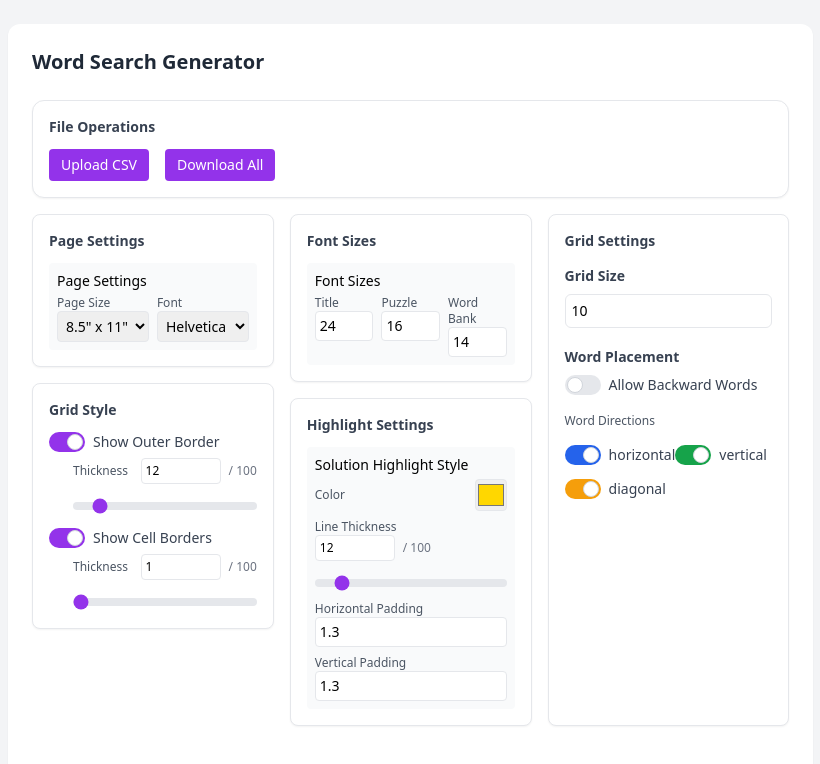
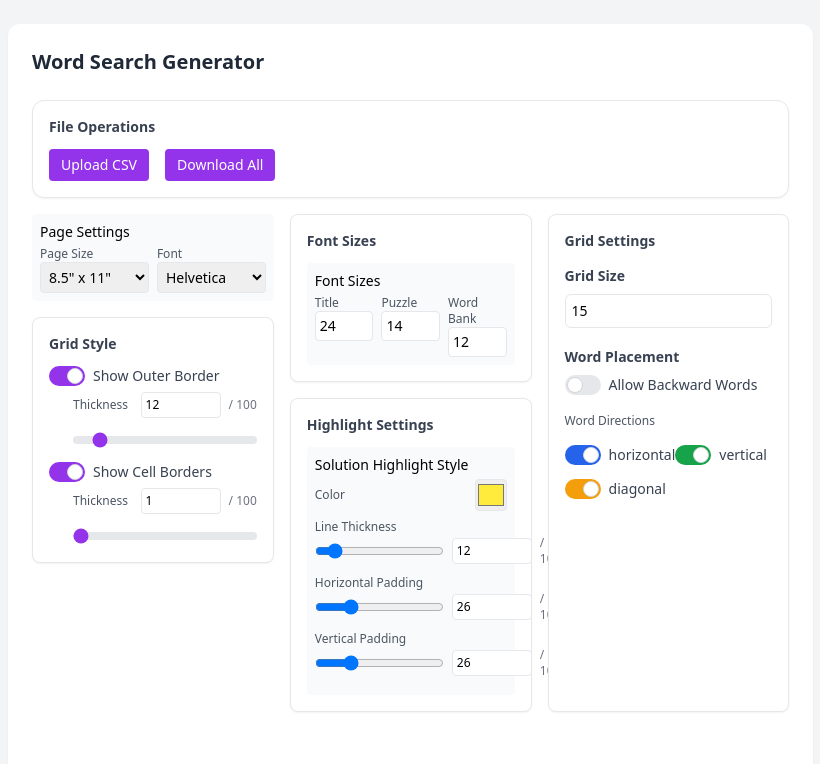
Before and after one commit to toms-b-b/wordsearcher_test, a React (Vite) app: page / in a window 1280 px wide. Shown: the top 764 px of the page, without its empty margins (16-836 px from the left). Built offline with nearby package versions, Linux system fonts and the light colour scheme.

Commit message:
tried to fix page sizing but there are still problems with reloading

```diff
--- a/src/components/ConfigPanel.tsx
+++ b/src/components/ConfigPanel.tsx
@@ -5,7 +5,7 @@ import { PageSettings } from './config/PageSettings';
 import { FontSizes } from './config/FontSizes';
 import { GridSettings } from './config/GridSettings';
 import { HighlightSettings } from './config/HighlightSettings';
-import { PAGE_SIZES, FONT_OPTIONS } from '../utils/constants';
+import { PAGE_SIZES, FONT_OPTIONS, DEFAULT_FONT } from '../utils/default_constants';
 import { Toggle } from './config/Toggle';
 import { Tooltip } from './common/Tooltip';
 
@@ -16,6 +16,7 @@ interface ConfigPanelProps {
   handleFileUpload: (event: React.ChangeEvent<HTMLInputElement>) => void;
   handleDownload: () => void;
   puzzles: PuzzleConfig[];
+  handlePageSizeChange: (e: React.ChangeEvent<HTMLSelectElement>) => void;
 }
 
 export function ConfigPanel({
@@ -25,6 +26,7 @@ export function ConfigPanel({
   handleFileUpload,
   handleDownload,
   puzzles,
+  handlePageSizeChange,
 }: ConfigPanelProps) {
   const handleConfigChange = (key: keyof PuzzleConfig, value: any) => {
     setConfig({ [key]: value });
@@ -39,21 +41,12 @@ export function ConfigPanel({
     });
   };
 
-  const convertToRealValue = (displayValue: number): number => {
-    return (displayValue / 1000) + 0.01;
-  };
-
-  const convertToDisplayValue = (realValue: number): number => {
-    return (realValue - 0.01) * 1000;
-  };
-
   const handleHighlightStyleChange = (key: keyof HighlightStyle, value: string | number) => {
     setConfig({
-      ...config,
       highlightStyle: {
         ...config.highlightStyle,
-        [key]: value
-      }
+        [key]: value,
+      },
     });
   };
 
@@ -93,13 +86,12 @@ export function ConfigPanel({
 
       {/* Left Column: Page Settings and Grid Style */}
       <div className="space-y-4">
-        <div className="bg-white rounded-lg p-4 border border-gray-200 shadow-sm hover:shadow-md transition-all">
-          <h3 className="text-sm font-semibold text-gray-700 mb-3">Page Settings</h3>
+        <div>
           <PageSettings
             pageSize={config.pageSize}
             font={config.font}
-            onPageSizeChange={(e) => handleConfigChange('pageSize', PAGE_SIZES.find(size => size.label === e.target.value))}
-            onFontChange={(e) => handleConfigChange('font', FONT_OPTIONS.find(font => font.label === e.target.value))}
+            onPageSizeChange={handlePageSizeChange}
+            onFontChange={(e) => handleConfigChange('font', FONT_OPTIONS.find(f => f.value === e.target.value) || DEFAULT_FONT)}
           />
         </div>
 
--- a/src/components/PuzzleGenerator.tsx
+++ b/src/components/PuzzleGenerator.tsx
@@ -1,40 +1,104 @@
-import React, { useState, useCallback, useMemo, useEffect } from 'react';
+import { useState, useCallback, useMemo, useEffect } from 'react';
 import { PuzzleConfig, CSVPuzzle } from '../types';
-import { BASE_DIRECTIONS } from '../types/direction';
 import { ConfigPanel } from './ConfigPanel';
 import { PuzzlePreview } from './PuzzlePreview';
 import { PuzzleSelector } from './PuzzleSelector';
 import { Toggle } from './config/Toggle';
 import { useFileUpload } from '../hooks/useFileUpload';
 import { useZipDownload } from '../hooks/useZipDownload';
-import { PAGE_SIZES, FONT_OPTIONS, DEFAULT_GRID_STYLE, DEFAULT_HIGHLIGHT_STYLE, MIN_GRID_SIZE } from '../utils/constants';
+import {
+  DEFAULT_PAGE_SIZE,
+  DEFAULT_FONT,
+  DEFAULT_GRID_SIZE,
+  DEFAULT_GRID_STYLE,
+  DEFAULT_HIGHLIGHT_STYLE,
+  BASE_DIRECTIONS,
+  PAGE_SIZE_DEFAULTS,
+  PAGE_SIZES
+} from '../utils/default_constants';
 import { findLongestWordLength } from '../utils/wordUtils';
 import { parseCSV } from '../utils/csvParser';
-import { Tooltip } from './common/Tooltip'; // Import the Tooltip component
+import { Tooltip } from './common/Tooltip';
 
-const initialConfig: PuzzleConfig = {
+const getInitialConfig = (pageSize = DEFAULT_PAGE_SIZE): PuzzleConfig => {
+  // Type assertion to ensure we can safely index PAGE_SIZE_DEFAULTS
+  const pageSizeDefaults = PAGE_SIZE_DEFAULTS[pageSize.label as keyof typeof PAGE_SIZE_DEFAULTS];
+
+  return {
     id: `empty-${Date.now()}`,
     title: 'Sample Puzzle',
     words: ['HELLO', 'WORLD', 'PUZZLE', 'GAME'],
-  fontSize: 16,
-  wordBankFontSize: 14,
-  titleFontSize: 24,
-  pageSize: PAGE_SIZES[0],
+    fontSize: pageSizeDefaults.puzzleFontSize,
+    wordBankFontSize: pageSizeDefaults.wordBankFontSize,
+    titleFontSize: pageSizeDefaults.titleFontSize,
+    pageSize,
     directions: [...BASE_DIRECTIONS],
     allowBackwards: false,
-  gridSize: MIN_GRID_SIZE,
-  font: FONT_OPTIONS[0],
+    gridSize: DEFAULT_GRID_SIZE,
+    font: DEFAULT_FONT,
     gridStyle: DEFAULT_GRID_STYLE,
     highlightStyle: DEFAULT_HIGHLIGHT_STYLE
+  };
 };
 
 export function PuzzleGenerator() {
   const [puzzles, setPuzzles] = useState<PuzzleConfig[]>([]);
   const [selectedPuzzle, setSelectedPuzzle] = useState<PuzzleConfig | null>(null);
   const [refreshKey, setRefreshKey] = useState(0);
-  const [config, setConfig] = useState<PuzzleConfig>(initialConfig);
+  const [config, setConfig] = useState<PuzzleConfig>(getInitialConfig());
   const [showSolution, setShowSolution] = useState(false);
   const [uploadError, setUploadError] = useState<string>('');
+
+  // Store settings for each page size
+  const [pageSettings, setPageSettings] = useState<Record<string, Partial<PuzzleConfig>>>({});
+
+  // Handle page size change with settings memory
+  const handlePageSizeChange = useCallback((e: React.ChangeEvent<HTMLSelectElement>) => {
+    const newPageSize = PAGE_SIZES.find(size => size.label === e.target.value) || DEFAULT_PAGE_SIZE;
+
+    // Create a new config object to trigger a proper re-render
+    const newConfig = pageSettings[newPageSize.label]
+      ? {
+          ...getInitialConfig(newPageSize),
+          ...pageSettings[newPageSize.label],
+          pageSize: newPageSize,
+          id: config.id,
+          title: config.title,
+          words: config.words,
+          // Force new object creation for nested objects to ensure change detection
+          gridStyle: { ...DEFAULT_GRID_STYLE, ...pageSettings[newPageSize.label]?.gridStyle },
+          highlightStyle: { ...DEFAULT_HIGHLIGHT_STYLE, ...pageSettings[newPageSize.label]?.highlightStyle }
+        }
+      : getInitialConfig(newPageSize);
+
+    // Update config and force refresh immediately
+    setConfig(newConfig);
+
+    // Use a timeout to ensure the config update has been processed
+    setTimeout(() => {
+      setRefreshKey(prev => prev + 1);
+    }, 0);
+  }, [pageSettings, config.id, config.title, config.words]);
+
+  // Store settings whenever they change
+  useEffect(() => {
+    if (config.pageSize) {
+      setPageSettings(prev => ({
+        ...prev,
+        [config.pageSize.label]: {
+          fontSize: config.fontSize,
+          wordBankFontSize: config.wordBankFontSize,
+          titleFontSize: config.titleFontSize,
+          gridSize: config.gridSize,
+          font: config.font,
+          gridStyle: config.gridStyle,
+          highlightStyle: config.highlightStyle,
+          directions: config.directions,
+          allowBackwards: config.allowBackwards
+        }
+      }));
+    }
+  }, [config]);
 
   const handleFileUpload = useCallback((event: React.ChangeEvent<HTMLInputElement>) => {
     const file = event.target.files?.[0];
@@ -126,7 +190,7 @@ export function PuzzleGenerator() {
     }
   }, [puzzles, selectedPuzzle]);
 
-  React.useEffect(() => {
+  useEffect(() => {
     if (selectedPuzzle?.title) {
       const updatedPuzzle = puzzles.find(p => p.title === selectedPuzzle.title);
       if (updatedPuzzle) {
@@ -149,6 +213,7 @@ export function PuzzleGenerator() {
               handleFileUpload={handleFileUpload}
               handleDownload={handleDownloadClick}
               puzzles={puzzles}
+              handlePageSizeChange={handlePageSizeChange}
             />
             {(uploadError || uploadErrorHook) && (
               <div className="mt-4 p-3 bg-red-50 border border-red-200 rounded-lg">
@@ -194,6 +259,7 @@ export function PuzzleGenerator() {
                     key={refreshKey}
                     puzzle={selectedPuzzle}
                     showSolution={showSolution}
+                    refreshKey={refreshKey}
                     className="h-full"
                   />
                 </div>
--- a/src/components/PuzzlePreview.tsx
+++ b/src/components/PuzzlePreview.tsx
@@ -7,18 +7,36 @@ interface PuzzlePreviewProps {
   puzzle: PuzzleConfig;
   showSolution: boolean;
   className?: string;
+  refreshKey?: number;
 }
 
 export function PuzzlePreview({
   puzzle,
   showSolution,
-  className = ''
+  className = '',
+  refreshKey = 0
 }: PuzzlePreviewProps) {
   const [puzzleUrl, setPuzzleUrl] = useState<string>('');
   const [solutionUrl, setSolutionUrl] = useState<string>('');
 
   // Memoize the puzzle to detect actual changes
-  const memoizedPuzzle = useMemo(() => puzzle, [JSON.stringify(puzzle)]);
+  const memoizedPuzzle = useMemo(() => puzzle, [
+    puzzle.pageSize?.label,
+    puzzle.pageSize?.width,
+    puzzle.pageSize?.height,
+    puzzle.fontSize,
+    puzzle.wordBankFontSize,
+    puzzle.titleFontSize,
+    puzzle.font.value,
+    puzzle.gridSize,
+    puzzle.words.join(','),
+    puzzle.title,
+    puzzle.directions.join(','),
+    puzzle.allowBackwards,
+    JSON.stringify(puzzle.gridStyle),
+    JSON.stringify(puzzle.highlightStyle),
+    refreshKey
+  ]);
 
   const generatePreview = useCallback(async () => {
     try {
--- a/src/components/config/HighlightSettings.tsx
+++ b/src/components/config/HighlightSettings.tsx
@@ -19,9 +19,25 @@ export function HighlightSettings({ highlightStyle, onChange }: HighlightSetting
     }
   };
 
+  const handlePaddingChange = (key: 'horizontalPadding' | 'verticalPadding', value: number | string) => {
+    const displayValue = typeof value === 'string' ? parseInt(value) : value;
+    if (!isNaN(displayValue)) {
+      // Clamp display value between 1 and 100
+      const clampedDisplayValue = Math.min(Math.max(displayValue, 1), 100);
+      // Convert display value (1-100) to actual value (0.5-1.5)
+      const actualValue = 0.5 + ((clampedDisplayValue - 1) / 99);
+      onChange(key, actualValue);
+    }
+  };
+
   // Convert actual value (0.01-0.1) to display value (1-100)
-  const getDisplayValue = (actualValue: number): number => {
+  const getThicknessDisplayValue = (actualValue: number): number => {
     return Math.round(((actualValue - 0.01) / 0.09) * 99) + 1;
+  };
+
+  // Convert actual value (0.5-1.5) to display value (1-100)
+  const getPaddingDisplayValue = (actualValue: number): number => {
+    return Math.round(((actualValue - 0.5) / 1) * 99) + 1;
   };
 
   return (
@@ -41,8 +57,16 @@ export function HighlightSettings({ highlightStyle, onChange }: HighlightSetting
           <label className="block text-xs text-gray-600">Line Thickness</label>
           <div className="flex items-center gap-2 mb-2">
             <input
+              type="range"
+              value={getThicknessDisplayValue(highlightStyle.thickness)}
+              onChange={(e) => handleThicknessChange(e.target.value)}
+              min="1"
+              max="100"
+              className="flex-1"
+            />
+            <input
               type="number"
-              value={getDisplayValue(highlightStyle.thickness)}
+              value={getThicknessDisplayValue(highlightStyle.thickness)}
               onChange={(e) => handleThicknessChange(e.target.value)}
               min="1"
               max="100"
@@ -50,38 +74,50 @@ export function HighlightSettings({ highlightStyle, onChange }: HighlightSetting
             />
             <span className="text-xs text-gray-500">/ 100</span>
           </div>
-          <input
-            type="range"
-            min="1"
-            max="100"
-            value={getDisplayValue(highlightStyle.thickness)}
-            onChange={(e) => handleThicknessChange(Number(e.target.value))}
-            className="w-full h-2 bg-gray-200 rounded-lg appearance-none cursor-pointer accent-purple-600"
-          />
         </div>
         <div>
           <label className="block text-xs text-gray-600">Horizontal Padding</label>
+          <div className="flex items-center gap-2 mb-2">
+            <input
+              type="range"
+              value={getPaddingDisplayValue(highlightStyle.horizontalPadding)}
+              onChange={(e) => handlePaddingChange('horizontalPadding', e.target.value)}
+              min="1"
+              max="100"
+              className="flex-1"
+            />
             <input
               type="number"
-            value={highlightStyle.horizontalPadding}
-            onChange={(e) => onChange('horizontalPadding', Number(e.target.value))}
-            step="0.1"
-            min="0.8"
-            max="2"
-            className="w-full text-sm p-1 border rounded"
+              value={getPaddingDisplayValue(highlightStyle.horizontalPadding)}
+              onChange={(e) => handlePaddingChange('horizontalPadding', e.target.value)}
+              min="1"
+              max="100"
+              className="w-20 text-xs p-1 border rounded focus:ring-1 focus:ring-purple-300"
             />
+            <span className="text-xs text-gray-500">/ 100</span>
+          </div>
         </div>
         <div>
           <label className="block text-xs text-gray-600">Vertical Padding</label>
+          <div className="flex items-center gap-2 mb-2">
+            <input
+              type="range"
+              value={getPaddingDisplayValue(highlightStyle.verticalPadding)}
+              onChange={(e) => handlePaddingChange('verticalPadding', e.target.value)}
+              min="1"
+              max="100"
+              className="flex-1"
+            />
             <input
               type="number"
-            value={highlightStyle.verticalPadding}
-            onChange={(e) => onChange('verticalPadding', Number(e.target.value))}
-            step="0.1"
-            min="0.8"
-            max="2"
-            className="w-full text-sm p-1 border rounded"
+              value={getPaddingDisplayValue(highlightStyle.verticalPadding)}
+              onChange={(e) => handlePaddingChange('verticalPadding', e.target.value)}
+              min="1"
+              max="100"
+              className="w-20 text-xs p-1 border rounded focus:ring-1 focus:ring-purple-300"
             />
+            <span className="text-xs text-gray-500">/ 100</span>
+          </div>
         </div>
       </div>
     </div>
--- a/src/components/config/PageSettings.tsx
+++ b/src/components/config/PageSettings.tsx
@@ -1,5 +1,5 @@
 import React from 'react';
-import { PAGE_SIZES, FONT_OPTIONS } from '../../utils/constants';
+import { PAGE_SIZES, FONT_OPTIONS, DEFAULT_FONT } from '../../utils/default_constants';
 import { PageSize, FontOption } from '../../types';
 
 interface PageSettingsProps {
@@ -10,8 +10,8 @@ interface PageSettingsProps {
 }
 
 export function PageSettings({
-  pageSize,
-  font,
+  pageSize = PAGE_SIZES[0],
+  font = DEFAULT_FONT,
   onPageSizeChange,
   onFontChange
 }: PageSettingsProps) {
@@ -22,7 +22,7 @@ export function PageSettings({
         <div>
           <label className="block text-xs text-gray-600">Page Size</label>
           <select
-            value={pageSize.label}
+            value={pageSize?.label || PAGE_SIZES[0].label}
             onChange={onPageSizeChange}
             className="w-full text-sm p-1 border rounded"
           >
@@ -36,13 +36,13 @@ export function PageSettings({
         <div>
           <label className="block text-xs text-gray-600">Font</label>
           <select
-            value={font.value}
+            value={font?.value || DEFAULT_FONT.value}
             onChange={onFontChange}
             className="w-full text-sm p-1 border rounded"
           >
-            {FONT_OPTIONS.map((font) => (
-              <option key={font.value} value={font.value}>
-                {font.label}
+            {FONT_OPTIONS.map((fontOption) => (
+              <option key={fontOption.value} value={fontOption.value}>
+                {fontOption.label}
               </option>
             ))}
           </select>
--- a/src/hooks/useFileUpload.ts
+++ b/src/hooks/useFileUpload.ts
@@ -2,7 +2,7 @@ import { useState } from 'react';
 import { PuzzleConfig } from '../types';
 import { parseCSV } from '../utils/csvParser';
 import { findLongestWordLength } from '../utils/wordUtils';
-import { DEFAULT_GRID_STYLE } from '../utils/constants';
+import { DEFAULT_GRID_STYLE } from '../utils/default_constants';
 
 export function useFileUpload(
   config: PuzzleConfig,
--- a/src/utils/constants.ts
+++ /dev/null
@@ -1,35 +0,0 @@
-import { PageSize, FontOption, GridStyle, HighlightStyle, Direction } from '../types';
-
-export const PAGE_SIZES: PageSize[] = [
-  { width: 8.5, height: 11, label: '8.5" x 11"' },  // Changed order to make this default
-  { width: 6, height: 9, label: '6" x 9"' }
-];
-
-export const FONT_OPTIONS: FontOption[] = [
-  { label: 'Helvetica', value: 'helvetica' },
-  { label: 'Times', value: 'times' },
-  { label: 'Courier', value: 'courier' },
-  { label: 'Arial', value: 'arial' },
-  { label: 'Georgia', value: 'georgia' },
-  { label: 'Verdana', value: 'verdana' }
-];
-
-export const MIN_GRID_SIZE = 10;
-export const MAX_GRID_SIZE = 25;
-
-export const BASE_DIRECTIONS: Direction[] = ['horizontal', 'vertical', 'diagonal'];
-
-export const DEFAULT_GRID_STYLE: GridStyle = {
-  showOuterBorder: true,
-  outerBorderWidth: 0.02,
-  showCellBorders: true,
-  cellBorderWidth: 0.01,
-  letterPadding: 0
-};
-
-export const DEFAULT_HIGHLIGHT_STYLE: HighlightStyle = {
-  color: '#FFD700',      // Gold color
-  thickness: 0.02,       // Line thickness in inches
-  horizontalPadding: 1.3, // Horizontal padding ratio
-  verticalPadding: 1.3   // Vertical padding ratio
-};
--- a/src/utils/constraints.ts
+++ b/src/utils/constraints.ts
@@ -1,5 +1,5 @@
 import { PageSize, FontOption } from '../types';
-import { MAX_GRID_SIZE } from './constants.ts';
+import { MAX_GRID_SIZE } from './default_constants';
 
 interface GridConstraints {
   maxGridSize: number;
--- /dev/null
+++ b/src/utils/default_constants.ts
@@ -0,0 +1,67 @@
+import { PageSize, FontOption, Direction, GridStyle, HighlightStyle } from '../types';
+
+// Global Default Settings
+export const DEFAULT_PAGE_SIZE: PageSize = { width: 8.5, height: 11, label: '8.5" x 11"' };
+export const DEFAULT_FONT: FontOption = { label: 'Helvetica', value: 'helvetica' };
+export const DEFAULT_GRID_SIZE = 15;
+export const DEFAULT_OUTER_BORDER_WIDTH = 0.02;
+export const DEFAULT_CELL_BORDER_WIDTH = 0.01;
+export const DEFAULT_HIGHLIGHT_COLOR = '#ffeb3b';
+export const DEFAULT_HIGHLIGHT_BORDER_WIDTH = 0.02;
+export const DEFAULT_HORIZONTAL_PADDING = 0.75; // inches
+export const DEFAULT_VERTICAL_PADDING = 0.75; // inches
+export const DEFAULT_WORD_PLACEMENT: Direction[] = ['horizontal', 'vertical', 'diagonal'];
+
+// Page Size Specific Settings
+export const PAGE_SIZE_DEFAULTS = {
+  '8.5" x 11"': {
+    titleFontSize: 24,
+    puzzleFontSize: 14,
+    wordBankFontSize: 12,
+  },
+  '6" x 9"': {
+    titleFontSize: 20,
+    puzzleFontSize: 12,
+    wordBankFontSize: 10,
+  },
+} as const;
+
+// Grid Style Defaults
+export const DEFAULT_GRID_STYLE: GridStyle = {
+  showOuterBorder: true,
+  outerBorderWidth: DEFAULT_OUTER_BORDER_WIDTH,
+  showCellBorders: true,
+  cellBorderWidth: DEFAULT_CELL_BORDER_WIDTH,
+  letterPadding: 2,
+};
+
+// Highlight Style Defaults
+export const DEFAULT_HIGHLIGHT_STYLE: HighlightStyle = {
+  color: DEFAULT_HIGHLIGHT_COLOR,
+  thickness: DEFAULT_HIGHLIGHT_BORDER_WIDTH,
+  horizontalPadding: DEFAULT_HORIZONTAL_PADDING,
+  verticalPadding: DEFAULT_VERTICAL_PADDING
+};
+
+// Constraint Constants
+export const MIN_GRID_SIZE = 10;
+export const MAX_GRID_SIZE = 25;
+
+// Font Options
+export const FONT_OPTIONS: FontOption[] = [
+  { label: 'Helvetica', value: 'helvetica' },
+  { label: 'Times', value: 'times' },
+  { label: 'Courier', value: 'courier' },
+  { label: 'Arial', value: 'arial' },
+  { label: 'Georgia', value: 'georgia' },
+  { label: 'Verdana', value: 'verdana' },
+];
+
+// Page Size Options
+export const PAGE_SIZES: PageSize[] = [
+  DEFAULT_PAGE_SIZE,
+  { width: 6, height: 9, label: '6" x 9"' },
+];
+
+// Direction Options
+export const BASE_DIRECTIONS: Direction[] = ['horizontal', 'vertical', 'diagonal'];
--- a/src/utils/gridSizeCalculator.ts
+++ b/src/utils/gridSizeCalculator.ts
@@ -1,5 +1,5 @@
 import { CSVPuzzle } from '../types';
-import { MIN_GRID_SIZE } from './constants';
+import { MIN_GRID_SIZE } from './default_constants';
 
 export function findLongestWordLength(puzzles: CSVPuzzle[]): number {
   return Math.max(
```
Also changed, not shown: src/components/config/GridSettings.tsx (+6 -2 lines), 1 other file (tests, documents, lock files or other folders). Lines whose indentation alone changed are shown as unchanged.
